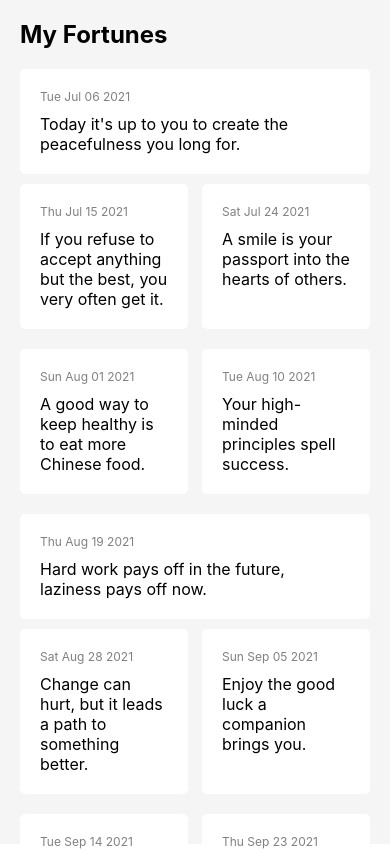
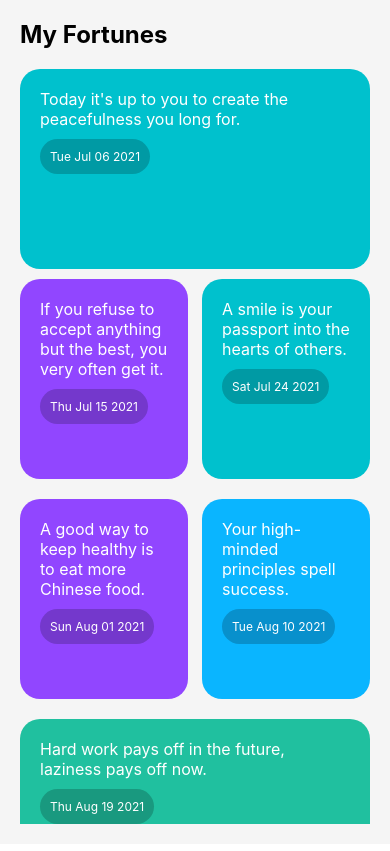
Before and after one commit to absmugz/fortuneCookieChallengeApp, a React Native app: screen / in a window 390 px wide. Shown: the top 851 px of the page. Built offline with nearby package versions, Linux system fonts and the light colour scheme.

Commit message:
move data out of component

```diff
--- a/App.js
+++ b/App.js
@@ -1,87 +1,55 @@
 import React, { useState } from 'react';
-import { View, Text, StyleSheet, Dimensions } from 'react-native';
+import { View, Text, StyleSheet, Dimensions, ScrollView, Modal, TouchableWithoutFeedback, Animated } from 'react-native';
+import fortunesData from './fortunesData';
 
 const App = () => {
-  const [fortunes, setFortunes] = useState([
-    {
-      text: "Today it's up to you to create the peacefulness you long for.",
-      date: "2021-07-06T22:55:00.037Z"
-      },
-      {
-      text: "If you refuse to accept anything but the best, you very often get it.",
-      date: "2021-07-15T15:14:10.890Z"
-      },
-      {
-      text: "A smile is your passport into the hearts of others.",
-      date: "2021-07-24T07:33:21.743Z"
-      },
-      {
-      text: "A good way to keep healthy is to eat more Chinese food.",
-      date: "2021-08-01T23:52:32.596Z"
-      },
-      {
-      text: "Your high-minded principles spell success.",
-      date: "2021-08-10T16:11:43.449Z"
-      },
-      {
-      text: "Hard work pays off in the future, laziness pays off now.",
-      date: "2021-08-19T08:30:54.302Z"
-      },
-      {
-      text: "Change can hurt, but it leads a path to something better.",
-      date: "2021-08-28T00:50:05.155Z"
-      },
-      {
-      text: "Enjoy the good luck a companion brings you.",
-      date: "2021-09-05T17:09:16.008Z"
-      },
-      {
-      text: "People are naturally attracted to you.",
-      date: "2021-09-14T09:28:26.861Z"
-      },
-      {
-      text: "Hidden in a valley beside an open stream- This will be the type of place where you will find your dream.",
-      date: "2021-09-23T01:47:37.714Z"
-      },
-      {
-      text: "A chance meeting opens new doors to success and friendship.",
-      date: "2021-10-01T18:06:48.567Z"
-      },
-      {
-      text: "You learn from your mistakes... You will learn a lot today.",
-      date: "2021-10-10T10:25:59.420Z"
-      },
-      {
-      text: "If you have something good in your life, don't let it go!",
-      date: "2021-10-19T02:45:10.273Z"
-      },
-      {
-      text: "What ever your goal is in life, embrace it, visualize it, and for sure, it will be yours.",
-      date: "2021-10-27T19:04:21.126Z"
-      },
-      {
-      text: "Your shoes will make you happy today.",
-      date: "2021-11-05T11:23:31.979Z"
-      },
-      {
-      text: "You cannot love life until you live the life you love.",
-      date: "2021-11-14T03:42:42.832Z"
-      }
-  ]);
+  const [fortunes, setFortunes] = useState(fortunesData);
+
+  const [selectedFortune, setSelectedFortune] = useState(null);
+  const [isModalVisible, setModalVisible] = useState(false);
+  const animatedValue = new Animated.Value(1);
 
   const windowWidth = Dimensions.get('window').width;
+
+  const colors = [
+    '#0AB5FF',
+    '#9146FF',
+    '#20C09F',
+    '#0066FF',
+    '#5A34F3',
+    '#00C1CD',
+  ];
+
+  const getRandomColor = () => {
+    return colors[Math.floor(Math.random() * colors.length)];
+  };
+
+  const calculateLighterColor = (color) => {
+    let c = color.substring(1);
+    let rgb = parseInt(c, 16);
+    let r = (rgb >> 16) & 0xff;
+    let g = (rgb >>  8) & 0xff;
+    let b = (rgb >>  0) & 0xff;
+
+    let lighterColor = ((r * 0.8) << 16) | ((g * 0.8) << 8) | (b * 0.8);
+    return '#' + (0x1000000 + lighterColor).toString(16).slice(1)
+  }
 
   const renderFortuneCards = () => {
     let rows = [];
     let data = [...fortunes];
 
     while (data.length > 0) {
+      let color = getRandomColor();
+
       // Add a full width item
       let fullWidthItem = data.shift();
       rows.push(
-        <View style={styles.fullWidthItem}>
-          <Text style={styles.date}>{new Date(fullWidthItem.date).toDateString()}</Text>
+        <View style={[styles.fullWidthItem, {backgroundColor: color}]}>
           <Text style={styles.fortune}>{fullWidthItem.text}</Text>
+          <View style={[styles.datePill, {backgroundColor: calculateLighterColor(color)}]}>
+            <Text style={styles.date}>{new Date(fullWidthItem.date).toDateString()}</Text>
+          </View>
         </View>
       );
 
@@ -89,12 +57,17 @@ const App = () => {
       for (let i = 0; i < 2; i++) {
         if (data.length > 0) {
           let rowItems = data.splice(0, 2);
-          let row = rowItems.map((item, index) => (
-            <View style={styles.halfWidthItem} key={index}>
-              <Text style={styles.date}>{new Date(item.date).toDateString()}</Text>
-              <Text style={styles.fortune}>{item.text}</Text>
-            </View>
-          ));
+          let row = rowItems.map((item, index) => {
+            let halfWidthColor = getRandomColor();
+            return (
+              <View style={[styles.halfWidthItem, {backgroundColor: halfWidthColor}]} key={index}>
+                <Text style={styles.fortune}>{item.text}</Text>
+                <View style={[styles.datePill, {backgroundColor: calculateLighterColor(halfWidthColor)}]}>
+                  <Text style={styles.date}>{new Date(item.date).toDateString()}</Text>
+                </View>
+              </View>
+            );
+          });
           rows.push(<View style={styles.row}>{row}</View>);
         }
       }
@@ -103,14 +76,65 @@ const App = () => {
     return rows;
   };
 
+  const handlePress = (fortune) => {
+    Animated.spring(animatedValue, {
+      toValue: .95,
+      useNativeDriver: true
+    }).start(() => {
+      Animated.spring(animatedValue, {
+        toValue: 1,
+        useNativeDriver: true
+      }).start(() => {
+        setSelectedFortune(fortune);
+        setModalVisible(true);
+      });
+    });
+  }
+
+  const FortuneCard = ({item, style}) => {
+    return (
+      <TouchableWithoutFeedback onPress={() => handlePress(item)}>
+        <Animated.View style={[style, {transform: [{ scale: animatedValue }]}]}>
+          <Text style={styles.fortune}>{item.text}</Text>
+          <View style={[styles.datePill, {backgroundColor: calculateLighterColor(color)}]}>
+            <Text style={styles.date}>{new Date(item.date).toDateString()}</Text>
+          </View>
+        </Animated.View>
+      </TouchableWithoutFeedback>
+    );
+  }
+
+  // Update your renderFortuneCards to use FortuneCard component
+
   return (
     <View style={styles.container}>
       <Text style={styles.title}>My Fortunes</Text>
-      <View>{renderFortuneCards()}</View>
+      <ScrollView>{renderFortuneCards()}</ScrollView>
+
+      <Modal
+        animationType="slide"
+        transparent={true}
+        visible={isModalVisible}
+        onRequestClose={() => setModalVisible(false)}
+      >
+        <View style={styles.centeredView}>
+          <View style={styles.modalView}>
+            <Text style={styles.modalText}>{selectedFortune?.text}</Text>
+            <Text style={styles.modalDate}>{new Date(selectedFortune?.date).toDateString()}</Text>
+            <TouchableWithoutFeedback
+              style={{...styles.openButton, backgroundColor: "#2196F3" }}
+              onPress={() => setModalVisible(!isModalVisible)}
+            >
+              <Text style={styles.textStyle}>Hide Modal</Text>
+            </TouchableWithoutFeedback>
+          </View>
+        </View>
+      </Modal>
     </View>
   );
 };
 
+// Add styles for modal
 const styles = StyleSheet.create({
   container: {
     flex: 1,
@@ -128,26 +152,62 @@ const styles = StyleSheet.create({
     marginBottom: 10,
   },
   fullWidthItem: {
-    backgroundColor: '#fff',
     padding: 20,
     marginBottom: 10,
-    borderRadius: 5,
+    borderRadius: 20,
+    height: 200,
   },
   halfWidthItem: {
-    backgroundColor: '#fff',
     padding: 20,
     marginBottom: 10,
-    borderRadius: 5,
-    width: '48%', // less than 50% to leave some space between items
+    borderRadius: 20,
+    width: '48%',
+    height: 200,
+  },
+  datePill: {
+    alignSelf: 'flex-start',
+    borderRadius: 20,
+    padding: 10,
+    marginTop: 10,
   },
   date: {
     fontSize: 12,
-    marginBottom: 10,
-    color: 'grey',
+    color: 'white',
   },
   fortune: {
     fontSize: 16,
+    color: 'white',
   },
+  centeredView: {
+    flex: 1,
+    justifyContent: "center",
+    alignItems: "center",
+    marginTop: 22
+  },
+  modalView: {
+    margin: 20,
+    backgroundColor: "white",
+    borderRadius: 20,
+    padding: 35,
+    alignItems: "center",
+    shadowColor: "#000",
+    shadowOffset: {
+      width: 0,
+      height: 2
+    },
+    shadowOpacity: 0.25,
+    shadowRadius: 4,
+    elevation: 5
+  },
+  modalText: {
+    marginBottom: 15,
+    textAlign: "center"
+  },
+  modalDate: {
+    marginBottom: 15,
+    textAlign: "center",
+    color: 'grey'
+  }
 });
 
 export default App;
--- /dev/null
+++ b/fortunesData.js
@@ -0,0 +1,68 @@
+const fortunesData = [
+    {
+        text: "Today it's up to you to create the peacefulness you long for.",
+        date: "2021-07-06T22:55:00.037Z"
+        },
+        {
+        text: "If you refuse to accept anything but the best, you very often get it.",
+        date: "2021-07-15T15:14:10.890Z"
+        },
+        {
+        text: "A smile is your passport into the hearts of others.",
+        date: "2021-07-24T07:33:21.743Z"
+        },
+        {
+        text: "A good way to keep healthy is to eat more Chinese food.",
+        date: "2021-08-01T23:52:32.596Z"
+        },
+        {
+        text: "Your high-minded principles spell success.",
+        date: "2021-08-10T16:11:43.449Z"
+        },
+        {
+        text: "Hard work pays off in the future, laziness pays off now.",
+        date: "2021-08-19T08:30:54.302Z"
+        },
+        {
+        text: "Change can hurt, but it leads a path to something better.",
+        date: "2021-08-28T00:50:05.155Z"
+        },
+        {
+        text: "Enjoy the good luck a companion brings you.",
+        date: "2021-09-05T17:09:16.008Z"
+        },
+        {
+        text: "People are naturally attracted to you.",
+        date: "2021-09-14T09:28:26.861Z"
+        },
+        {
+        text: "Hidden in a valley beside an open stream- This will be the type of place where you will find your dream.",
+        date: "2021-09-23T01:47:37.714Z"
+        },
+        {
+        text: "A chance meeting opens new doors to success and friendship.",
+        date: "2021-10-01T18:06:48.567Z"
+        },
+        {
+        text: "You learn from your mistakes... You will learn a lot today.",
+        date: "2021-10-10T10:25:59.420Z"
+        },
+        {
+        text: "If you have something good in your life, don't let it go!",
+        date: "2021-10-19T02:45:10.273Z"
+        },
+        {
+        text: "What ever your goal is in life, embrace it, visualize it, and for sure, it will be yours.",
+        date: "2021-10-27T19:04:21.126Z"
+        },
+        {
+        text: "Your shoes will make you happy today.",
+        date: "2021-11-05T11:23:31.979Z"
+        },
+        {
+        text: "You cannot love life until you live the life you love.",
+        date: "2021-11-14T03:42:42.832Z"
+        }
+  ];
+
+  export default fortunesData;
```
